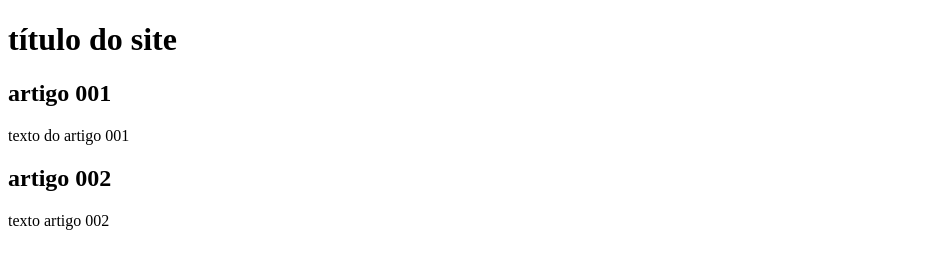
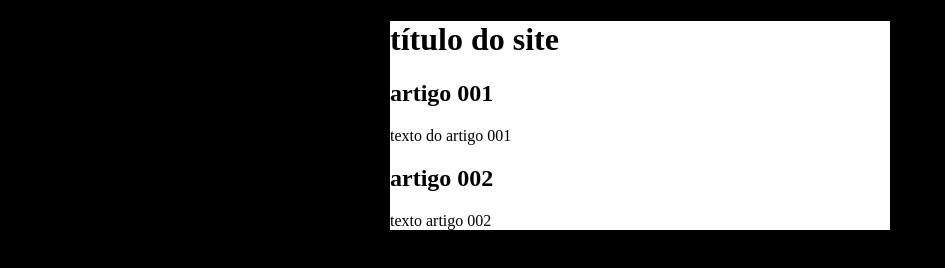
Before and after one commit to jessicawolfie/projeto-site, a plain HTML site: page index.html in a window 1280 px wide. Shown: the whole page, without its empty margins (0-945 px from the left). Drawn offline with Linux system fonts and the light colour scheme.

Commit message:
design iniciado

```diff
--- /dev/null
+++ b/estilos/style.css
@@ -0,0 +1,16 @@
+{
+    font-family: arial, helvetica, sans-serif;
+    font-size: 16px;
+}
+
+body {
+    background-color: black;
+}
+
+main{
+    background-color: white;
+    width: 500px;
+    margin: auto;
+    padding 10px
+    box-shadow: 3px 3px 5px rgba(0, 0, 0, 0.304)
+}
--- a/index.html
+++ b/index.html
@@ -4,6 +4,7 @@
     <meta charset="UTF-8">
     <meta name="viewport" content="width=device-width, initial-scale=1.0">
     <title>título do site</title>
+    <link rel="stylesheet" href="estilos/style.css">
 </head>
 <body>
     <main>
```
